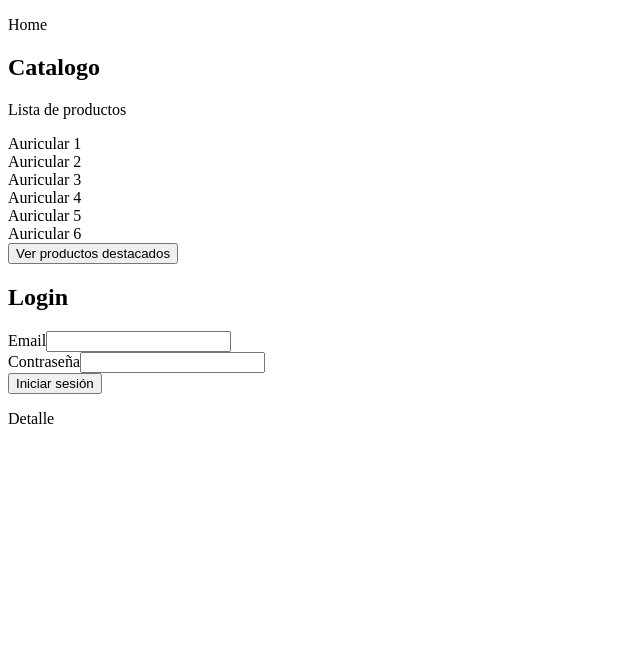
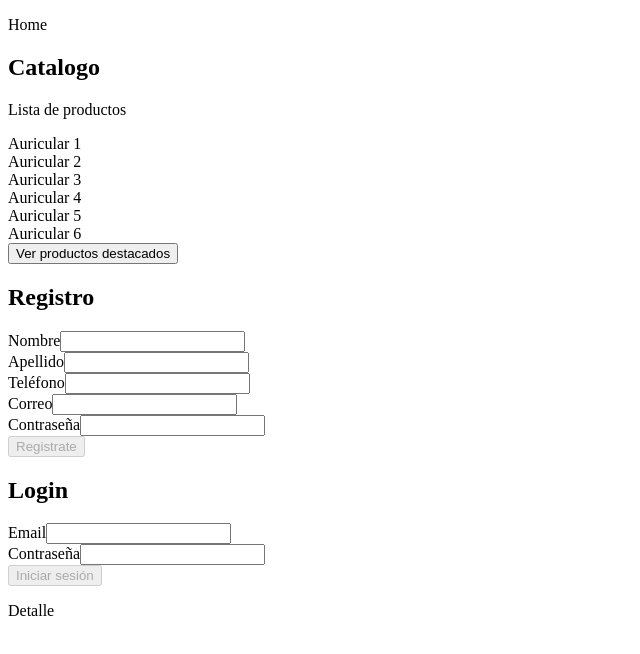
Before and after one commit to barbozacecilia/angular-proyect-, an Angular app: page / in a window 1280 px wide. Shown: the top 654 px of the page, without its empty margins (0-640 px from the left). Built offline with nearby package versions, Linux system fonts and the light colour scheme.

Commit message:
feat(SignUp): Add registration form with validators

```diff
--- a/src/app/app.component.html
+++ b/src/app/app.component.html
@@ -1,5 +1,6 @@
+<!--Components-->
 <app-home></app-home>
 <app-list></app-list>
-<!--<app-signup></app-signup>-->
+<app-signup></app-signup>
 <app-login></app-login>
 <app-detail></app-detail>
--- a/src/app/login/login.component.html
+++ b/src/app/login/login.component.html
@@ -7,6 +7,7 @@
     </div>
     <div *ngIf="myFormLogin.get('email')?.errors && myFormLogin.get('email')?.dirty">
         <p *ngIf="myFormLogin.get('email')?.hasError('required')">El campo es obligatorio</p>
+        <p *ngIf="myFormLogin.get('email')?.hasError('email')"> Escriba un email válido</p>
     </div>
     <div>
         <label>Contraseña</label>
@@ -14,7 +15,9 @@
     </div>
     <div *ngIf="myFormLogin.get('password')?.errors && myFormLogin.get('password')?.dirty">
         <p *ngIf="myFormLogin.get('password')?.hasError('required')">El campo es obligatorio</p>
+        <p *ngIf="myFormLogin.get('password')?.hasError('minlength')">Debe tener por lo menos 6 caracteres</p>
+        <p *ngIf="myFormLogin.get('password')?.hasError('maxlength')">Debe como máximo 10 caracteres</p>
     </div>
-    <button type="submit">Iniciar sesión</button>
+    <button type="submit" [disabled]="myFormLogin.invalid">Iniciar sesión</button>
 </form>
 </div>
--- a/src/app/signup/signup.component.html
+++ b/src/app/signup/signup.component.html
@@ -25,7 +25,10 @@
         <label>Correo</label>
         <input type="text" formControlName="email">
     </div>
-    <div *ngIf="myForm.get('email')?.errors && myForm.get('email')?.dirty">El campo es obligatorio</div>
+    <div *ngIf="myForm.get('email')?.errors && myForm.get('email')?.dirty">
+        <p *ngIf="myForm.get('email')?.hasError('required')">Complete este campo</p>
+        <p *ngIf="myForm.get('email')?.hasError('email')">Escriba un email válido</p>
+    </div>
     <div>
         <label>Contraseña</label>
         <input type="password" formControlName="password">
```
